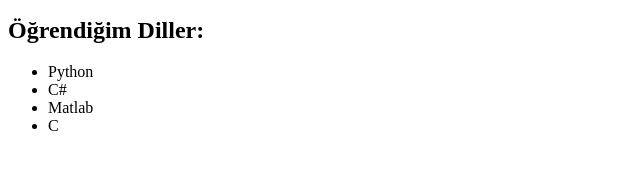
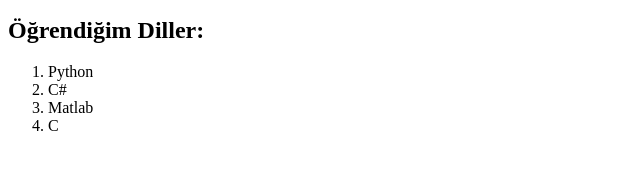
Before and after one commit to OzerOguz1/KodluyoruzCSS, a plain HTML site: page HTML/index.html in a window 1280 px wide. Shown: the part 251-420 px from the top of the page, 0-640 px from the left. Drawn offline with Linux system fonts and the light colour scheme.

Commit message:
index.html güncellendi

```diff
--- a/HTML/index.html
+++ b/HTML/index.html
@@ -7,20 +7,24 @@
     <title>Kodluyoruz-HTML Proje 1</title>
 </head>
 <body>
+    <!-- Ana Başlık -->
  <h1>Özer OĞUZ</h1>
+ <!-- İkinci Başlık -->
  <h2>Hakkımda</h2>
  <p>Merhaba, ben Özer Oğuz. Adana'da yaşıyorum. Bİlgisayar öğretmeniyim. Okuldan kalan zamanlarımda kendimi yazılım alanında geliştirmek için çalışıyorum.</p>
 <h2>Öğrenmekte olduğum diller:</h2>
+<!-- Unordered List -->
 <ul>
     <li>Javascript</li>
     <li>Java</li>
 </ul>
 <h2>Öğrendiğim Diller:</h2>
-<ul>
+<!-- Ordered List -->
+<ol>
     <li>Python</li>
     <li>C#</li>
     <li>Matlab</li>
     <li>C</li>
-</ul>
+</ol>
 </body>
 </html>
```
